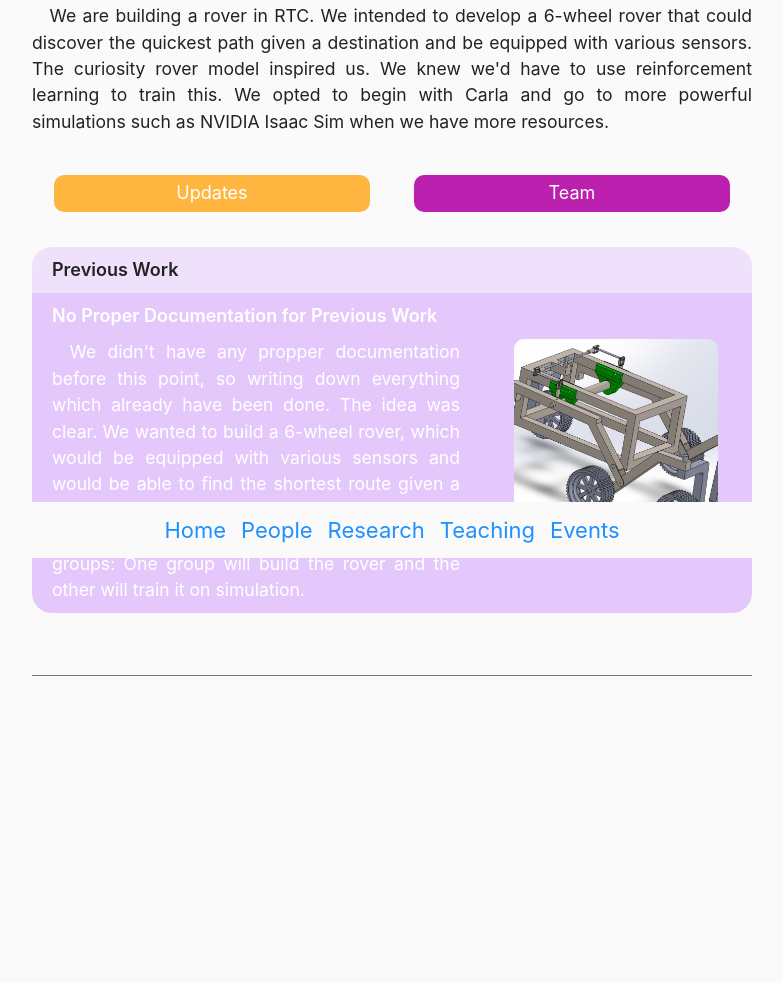
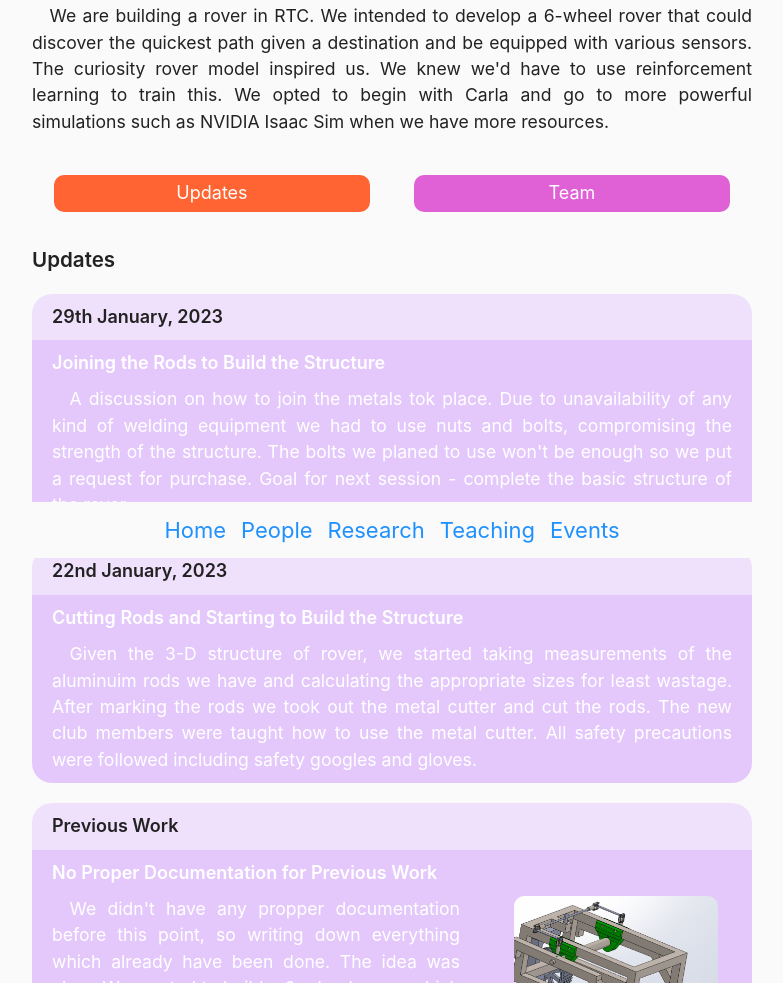
Before and after one commit to PeithonKing/rtcrover2022, a plain HTML site: page index.html in a window 1280 px wide. Shown: the part 242-1225 px from the top of the page, without its empty margins (248-1031 px from the left). Before the commit the page ends 926 px from the top, so only its background shows below. Drawn offline with Linux system fonts and the light colour scheme; a web font is replaced by a local one.

Commit message:
upto 29th Jan

```diff
--- a/my_css.css
+++ b/my_css.css
@@ -28,15 +28,15 @@
 }
 
 .active{
-	background-color: rgb(255, 182, 65);
+	background-color: rgb(255, 100, 50);;
 }
 
 .inactive{
-	background-color: rgb(187, 32, 174);
+	background-color: rgba(217, 59, 204, 0.8);
 }
 
 .inactive:hover{
-	background-color: rgb(217, 59, 204);
+	background-color: rgba(217, 59, 204, 1);
 }
 
 .parts-members{
--- a/my_js.js
+++ b/my_js.js
@@ -5,7 +5,7 @@ function show_updates() {
 }
 
 function updates(info) {
-	var content = "";
+	var content = "<h3>Updates</h3>";
 	for (var i = info.length - 1; i >= 0; i--) {
 		let u = info[i];
 
@@ -41,7 +41,7 @@ function show_team() {
 }
 
 function team(info) {
-	var content = "";
+	var content = "<h3>Team</h3>";
 	for (var i = 0; i < info.length; i++) {
 		let u = info[i];
 
--- a/updates.json
+++ b/updates.json
@@ -9,8 +9,15 @@
   {
     "date": "22nd January, 2023",
     "heading": "Cutting Rods and Starting to Build the Structure",
-    "show": false,
-    "content": "Lorem ",
-    "image": "https://picsum.photos/300/500"
+    "show": true,
+    "content": "Given the 3-D structure of rover, we started taking measurements of the aluminuim rods we have and calculating the appropriate sizes for least wastage. After marking the rods we took out the metal cutter and cut the rods. The new club members were taught how to use the metal cutter. All safety precautions were followed including safety googles and gloves.",
+    "image": ""
+  },
+  {
+    "date": "29th January, 2023",
+    "heading": "Joining the Rods to Build the Structure",
+    "show": true,
+    "content": "A discussion on how to join the metals tok place. Due to unavailability of any kind of welding equipment we had to use nuts and bolts, compromising the strength of the structure. The bolts we planed to use won't be enough so we put a request for purchase. Goal for next session - complete the basic structure of the rover.",
+    "image": ""
   }
 ]
```
